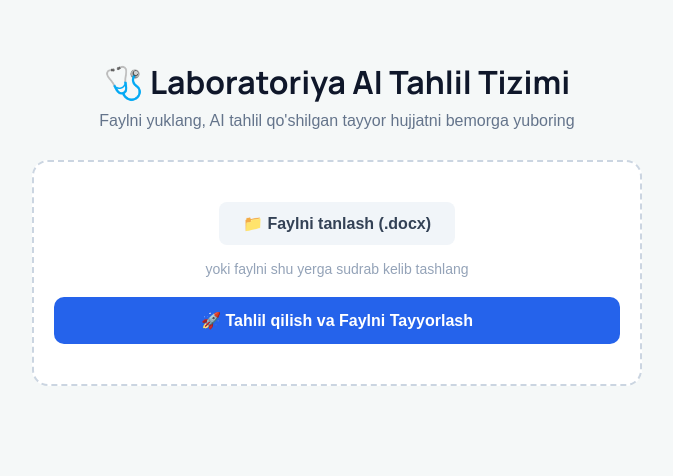
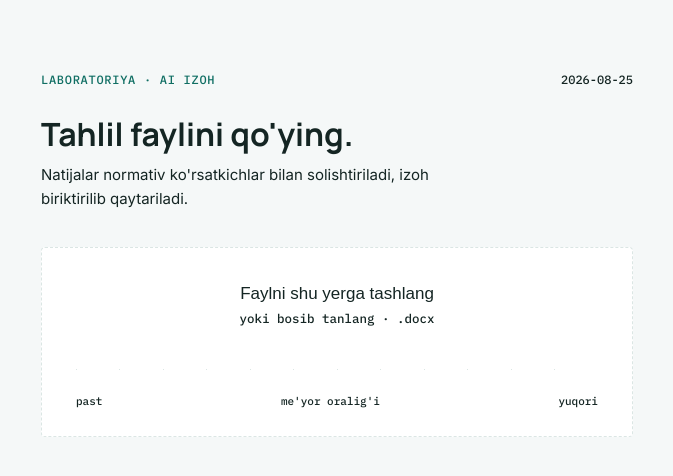
Before and after one commit to AzizbackJollibayev/labaratoriya-ai, a Next.js app: page / in a window 1280 px wide. Shown: the top 476 px of the page, without its empty margins (303-976 px from the left). Built offline with nearby package versions, Linux system fonts and the light colour scheme.

Commit message:
Update page.tsx

```diff
--- a/app/page.tsx
+++ b/app/page.tsx
@@ -1,182 +1,424 @@
 "use client";
 
-import React, { useState } from "react";
+import React, { useCallback, useEffect, useRef, useState } from "react";
+
+type Phase = "idle" | "dragging" | "processing" | "done" | "error";
 
 export default function LaborantPage() {
-  const [file, setFile] = useState<File | null>(null);
-  const [loading, setLoading] = useState(false);
+  const [phase, setPhase] = useState<Phase>("idle");
+  const [fileName, setFileName] = useState("");
   const [downloadUrl, setDownloadUrl] = useState<string | null>(null);
   const [downloadName, setDownloadName] = useState("");
-  const [error, setError] = useState("");
-  const [isDragging, setIsDragging] = useState(false);
+  const [errorMsg, setErrorMsg] = useState("");
+  const [today, setToday] = useState("");
+  const inputRef = useRef<HTMLInputElement>(null);
 
-  const handleFileChange = (e: React.ChangeEvent<HTMLInputElement>) => {
-    if (e.target.files && e.target.files[0]) {
-      setFile(e.target.files[0]);
-      setError("");
-      setDownloadUrl(null);
-    }
-  };
+  useEffect(() => {
+    setToday(
+      new Date().toLocaleDateString("uz-UZ", { day: "2-digit", month: "2-digit", year: "numeric" })
+    );
+  }, []);
 
-  // Drag & Drop (Faylni sudrab kelib tashlash) hodisalari
-  const handleDragOver = (e: React.DragEvent<HTMLDivElement>) => {
-    e.preventDefault();
-    setIsDragging(true);
-  };
-
-  const handleDragLeave = (e: React.DragEvent<HTMLDivElement>) => {
-    e.preventDefault();
-    setIsDragging(false);
-  };
-
-  const handleDrop = (e: React.DragEvent<HTMLDivElement>) => {
-    e.preventDefault();
-    setIsDragging(false);
-    if (e.dataTransfer.files && e.dataTransfer.files[0]) {
-      const droppedFile = e.dataTransfer.files[0];
-      if (droppedFile.name.endsWith(".docx")) {
-        setFile(droppedFile);
-        setError("");
-        setDownloadUrl(null);
-      } else {
-        setError("Faqat .docx formatidagi Word fayllarini yuklashingiz mumkin!");
-      }
-    }
-  };
-
-  const handleProcess = async () => {
-    if (!file) {
-      setError("Iltimos, avval laboratoriya faylini yuklang!");
+  const processFile = useCallback(async (file: File) => {
+    if (!file.name.toLowerCase().endsWith(".docx")) {
+      setPhase("error");
+      setErrorMsg("Bu docx emas. Faqat .docx fayllar qabul qilinadi.");
       return;
     }
 
-    setLoading(true);
-    setError("");
-    setDownloadUrl(null);
+    setFileName(file.name);
+    setPhase("processing");
+    setErrorMsg("");
 
     const formData = new FormData();
     formData.append("file", file);
 
     try {
-      const response = await fetch("/api/process-lab", {
-        method: "POST",
-        body: formData,
-      });
+      const res = await fetch("/api/process-lab", { method: "POST", body: formData });
 
-      if (!response.ok) {
-        const errData = await response.json();
-        throw new Error(errData.error || "Tahlil qilishda xatolik yuz berdi");
+      if (!res.ok) {
+        const data = await res.json().catch(() => ({}));
+        throw new Error(data.error || "Faylni qayta ishlashda xatolik yuz berdi.");
       }
 
-      const blob = await response.blob();
-      const url = window.URL.createObjectURL(blob);
+      const blob = await res.blob();
+      const url = URL.createObjectURL(blob);
       setDownloadUrl(url);
       setDownloadName(`TAHLIL_${file.name}`);
+      setPhase("done");
     } catch (err: any) {
-      setError(err.message);
-    } finally {
-      setLoading(false);
+      setPhase("error");
+      setErrorMsg(err?.message || "Kutilmagan xatolik yuz berdi.");
     }
+  }, []);
+
+  const onDrop = useCallback(
+    (e: React.DragEvent) => {
+      e.preventDefault();
+      const file = e.dataTransfer.files?.[0];
+      if (file) processFile(file);
+    },
+    [processFile]
+  );
+
+  const onSelect = useCallback(
+    (e: React.ChangeEvent<HTMLInputElement>) => {
+      const file = e.target.files?.[0];
+      if (file) processFile(file);
+    },
+    [processFile]
+  );
+
+  const reset = () => {
+    setPhase("idle");
+    setFileName("");
+    setDownloadUrl(null);
+    setErrorMsg("");
+    if (inputRef.current) inputRef.current.value = "";
+  };
+
+  const openPicker = () => {
+    if (phase !== "processing") inputRef.current?.click();
   };
 
   return (
-    <div style={{ maxWidth: "650px", margin: "60px auto", fontFamily: "sans-serif", padding: "0 20px" }}>
-      <div style={{ textAlign: "center", marginBottom: "30px" }}>
-        <h1 style={{ color: "#0f172a", marginBottom: "8px" }}>🩺 Laboratoriya AI Tahlil Tizimi</h1>
-        <p style={{ color: "#64748b", margin: 0 }}>Faylni yuklang, AI tahlil qo'shilgan tayyor hujjatni bemorga yuboring</p>
+    <main className="page">
+      <div className="tag-row mono">
+        <span className="tag-eyebrow">Laboratoriya · AI izoh</span>
+        <span className="tag-date">{today}</span>
       </div>
 
-      <div
-        onDragOver={handleDragOver}
-        onDragLeave={handleDragLeave}
-        onDrop={handleDrop}
-        style={{
-          background: isDragging ? "#eff6ff" : "#ffffff",
-          border: isDragging ? "2px dashed #2563eb" : "2px dashed #cbd5e1",
-          borderRadius: "16px",
-          padding: "40px 20px",
-          textAlign: "center",
-          transition: "all 0.2s ease",
+      <h1 className="headline">Tahlil faylini qo&apos;ying.</h1>
+      <p className="sub">
+        Natijalar normativ ko&apos;rsatkichlar bilan solishtiriladi, izoh biriktirilib qaytariladi.
+      </p>
+
+      <section
+        className={`dropzone phase-${phase}`}
+        onDragOver={(e) => {
+          e.preventDefault();
+          if (phase === "idle") setPhase("dragging");
+        }}
+        onDragLeave={() => {
+          if (phase === "dragging") setPhase("idle");
+        }}
+        onDrop={onDrop}
+        onClick={openPicker}
+        role="button"
+        tabIndex={0}
+        aria-label="Tahlil faylini tashlang yoki tanlang"
+        onKeyDown={(e) => {
+          if (e.key === "Enter" || e.key === " ") {
+            e.preventDefault();
+            openPicker();
+          }
         }}
       >
         <input
+          ref={inputRef}
           type="file"
           accept=".docx"
-          id="fileInput"
-          onChange={handleFileChange}
+          onChange={onSelect}
           style={{ display: "none" }}
         />
-        <label
-          htmlFor="fileInput"
-          style={{
-            display: "inline-block",
-            padding: "12px 24px",
-            background: "#f1f5f9",
-            borderRadius: "8px",
-            cursor: "pointer",
-            fontWeight: "600",
-            color: "#334155",
-            marginBottom: "8px",
-          }}
-        >
-          📁 Faylni tanlash (.docx)
-        </label>
 
-        <p style={{ color: "#94a3b8", fontSize: "14px", margin: "8px 0" }}>
-          yoki faylni shu yerga sudrab kelib tashlang
-        </p>
+        <div className="prompt">
+          {phase === "idle" && (
+            <>
+              <p className="prompt-main">Faylni shu yerga tashlang</p>
+              <p className="prompt-sub mono">yoki bosib tanlang · .docx</p>
+            </>
+          )}
+          {phase === "dragging" && <p className="prompt-main">Qo&apos;yib yuboring</p>}
+          {phase === "processing" && (
+            <>
+              <p className="prompt-main">Solishtirilmoqda</p>
+              <p className="prompt-sub mono">{fileName}</p>
+            </>
+          )}
+          {phase === "done" && <p className="prompt-main">Tayyor</p>}
+          {phase === "error" && <p className="prompt-main flag">{errorMsg}</p>}
+        </div>
 
-        {file && <p style={{ color: "#2563eb", fontWeight: "600", marginTop: "12px" }}>Tanlandi: {file.name}</p>}
+        <div className="track">
+          <div className="zone" />
+          <div className={`marker marker-${phase}`} />
+        </div>
+        <div className="track-labels mono">
+          <span>past</span>
+          <span>me&apos;yor oralig&apos;i</span>
+          <span>yuqori</span>
+        </div>
+      </section>
 
-        <div style={{ marginTop: "20px" }}>
-          <button
-            onClick={handleProcess}
-            disabled={loading || !file}
-            style={{
-              width: "100%",
-              padding: "14px",
-              background: loading ? "#94a3b8" : "#2563eb",
-              color: "#fff",
-              border: "none",
-              borderRadius: "10px",
-              fontSize: "16px",
-              fontWeight: "bold",
-              cursor: loading || !file ? "not-allowed" : "pointer",
-            }}
-          >
-            {loading ? "Gemini AI tahlil qilmoqda..." : "🚀 Tahlil qilish va Faylni Tayyorlash"}
+      {phase === "done" && downloadUrl && (
+        <div className="stub">
+          <div className="stub-perf" aria-hidden="true" />
+          <div className="stub-row">
+            <div className="stub-info">
+              <span className="stub-file mono">{downloadName}</span>
+              <span className="stub-pill">tayyor</span>
+            </div>
+            <a className="stub-btn" href={downloadUrl} download={downloadName}>
+              Faylni yuklab olish
+            </a>
+          </div>
+          <button className="stub-reset" onClick={reset}>
+            Yana bir fayl
           </button>
-        </div>
-      </div>
-
-      {error && (
-        <div style={{ background: "#fef2f2", color: "#dc2626", padding: "14px", borderRadius: "10px", marginTop: "20px" }}>
-          ⚠️ {error}
         </div>
       )}
 
-      {downloadUrl && (
-        <div style={{ background: "#f0fdf4", border: "1px solid #bbf7d0", padding: "20px", borderRadius: "12px", marginTop: "24px", textAlign: "center" }}>
-          <p style={{ color: "#166534", fontWeight: "bold", marginBottom: "12px" }}>
-            ✅ Fayl tayyorlandi! Gemini AI xulosasi fayl oxiriga biriktirildi.
-          </p>
-          <a
-            href={downloadUrl}
-            download={downloadName}
-            style={{
-              display: "inline-block",
-              padding: "12px 28px",
-              background: "#16a34a",
-              color: "#fff",
-              textDecoration: "none",
-              borderRadius: "8px",
-              fontWeight: "bold",
-            }}
-          >
-            📥 Tayyor Faylni Yuklab Olish (Bemor uchun)
-          </a>
-        </div>
+      {phase === "error" && (
+        <button className="retry" onClick={reset}>
+          Qayta urinish
+        </button>
       )}
-    </div>
+
+      <style jsx>{`
+        .page {
+          max-width: 640px;
+          margin: 0 auto;
+          padding: 72px 24px 56px;
+        }
+        .tag-row {
+          display: flex;
+          justify-content: space-between;
+          align-items: baseline;
+          margin-bottom: 28px;
+        }
+        .tag-eyebrow {
+          font-size: 12px;
+          letter-spacing: 0.06em;
+          text-transform: uppercase;
+          color: var(--teal);
+        }
+        .tag-date {
+          font-size: 12px;
+          color: var(--ink-faint);
+        }
+        .headline {
+          font-size: 32px;
+          font-weight: 600;
+          line-height: 1.2;
+          color: var(--ink);
+          margin-bottom: 10px;
+        }
+        .sub {
+          font-size: 15px;
+          color: var(--ink-muted);
+          line-height: 1.6;
+          margin: 0 0 36px;
+          max-width: 46ch;
+        }
+        .dropzone {
+          background: var(--card);
+          border: 1px dashed var(--line);
+          border-radius: 4px;
+          padding: 36px 28px 28px;
+          cursor: pointer;
+          transition: border-color 0.15s ease, background 0.15s ease;
+        }
+        .dropzone.phase-dragging {
+          border-color: var(--teal);
+          border-style: solid;
+          background: var(--teal-tint);
+        }
+        .dropzone.phase-processing {
+          cursor: default;
+          border-style: solid;
+          border-color: var(--line);
+        }
+        .dropzone.phase-done {
+          border-style: solid;
+          border-color: var(--teal);
+        }
+        .dropzone.phase-error {
+          border-style: solid;
+          border-color: var(--flag);
+        }
+        .prompt {
+          text-align: center;
+          margin-bottom: 24px;
+          min-height: 44px;
+        }
+        .prompt-main {
+          font-family: "Space Grotesk", sans-serif;
+          font-size: 17px;
+          font-weight: 500;
+          margin: 0 0 6px;
+          color: var(--ink);
+        }
+        .prompt-main.flag {
+          color: var(--flag);
+          font-size: 14px;
+          font-weight: 400;
+          font-family: "Inter", sans-serif;
+          max-width: 40ch;
+          margin: 0 auto;
+        }
+        .prompt-sub {
+          font-size: 12.5px;
+          color: var(--ink-faint);
+          margin: 0;
+        }
+        .track {
+          position: relative;
+          height: 34px;
+          margin: 0 6px;
+          background-image: repeating-linear-gradient(
+            to right,
+            var(--line) 0,
+            var(--line) 1px,
+            transparent 1px,
+            transparent 8.33%
+          );
+          background-position: center;
+          background-size: 100% 1px;
+          background-repeat: no-repeat;
+        }
+        .zone {
+          position: absolute;
+          left: 33%;
+          width: 34%;
+          top: 0;
+          bottom: 0;
+          background: var(--teal-tint);
+        }
+        .marker {
+          position: absolute;
+          top: 50%;
+          width: 12px;
+          height: 12px;
+          border-radius: 50%;
+          background: var(--teal);
+          transform: translate(-50%, -50%);
+          opacity: 0;
+          left: 6%;
+        }
+        .marker-dragging {
+          opacity: 1;
+          animation: pulse 1s ease-in-out infinite;
+        }
+        .marker-processing {
+          opacity: 1;
+          animation: sweep 1.3s cubic-bezier(0.65, 0, 0.35, 1) infinite;
+        }
+        .marker-done {
+          opacity: 1;
+          left: 78%;
+          transition: left 0.6s ease;
+        }
+        .marker-error {
+          opacity: 1;
+          left: 6%;
+          background: var(--flag);
+        }
+        @keyframes pulse {
+          0%,
+          100% {
+            transform: translate(-50%, -50%) scale(1);
+          }
+          50% {
+            transform: translate(-50%, -50%) scale(1.4);
+          }
+        }
+        @keyframes sweep {
+          0% {
+            left: 6%;
+          }
+          50% {
+            left: 82%;
+          }
+          100% {
+            left: 6%;
+          }
+        }
+        .track-labels {
+          display: flex;
+          justify-content: space-between;
+          margin: 8px 6px 0;
+          font-size: 11px;
+          color: var(--ink-faint);
+        }
+        .stub {
+          margin-top: 20px;
+          background: var(--card);
+          border: 1px solid var(--line);
+          border-radius: 4px;
+          padding: 4px 20px 18px;
+        }
+        .stub-perf {
+          height: 1px;
+          margin: 0 -20px 16px;
+          background-image: repeating-linear-gradient(
+            to right,
+            var(--line) 0,
+            var(--line) 4px,
+            transparent 4px,
+            transparent 9px
+          );
+        }
+        .stub-row {
+          display: flex;
+          align-items: center;
+          justify-content: space-between;
+          gap: 16px;
+          flex-wrap: wrap;
+        }
+        .stub-info {
+          display: flex;
+          align-items: center;
+          gap: 10px;
+          min-width: 0;
+        }
+        .stub-file {
+          font-size: 13px;
+          color: var(--ink);
+          overflow: hidden;
+          text-overflow: ellipsis;
+          white-space: nowrap;
+        }
+        .stub-pill {
+          flex-shrink: 0;
+          font-size: 11px;
+          color: var(--teal-deep);
+          background: var(--teal-tint);
+          padding: 3px 9px;
+          border-radius: 3px;
+        }
+        .stub-btn {
+          flex-shrink: 0;
+          background: var(--ink);
+          color: var(--paper);
+          text-decoration: none;
+          font-size: 13.5px;
+          font-weight: 500;
+          padding: 10px 18px;
+          border-radius: 4px;
+        }
+        .stub-reset {
+          display: block;
+          margin: 14px 0 0;
+          background: none;
+          border: none;
+          color: var(--ink-faint);
+          font-size: 12.5px;
+          text-decoration: underline;
+          cursor: pointer;
+          padding: 0;
+        }
+        .retry {
+          margin-top: 16px;
+          background: none;
+          border: 1px solid var(--flag);
+          color: var(--flag);
+          font-size: 13px;
+          padding: 8px 16px;
+          border-radius: 4px;
+          cursor: pointer;
+        }
+      `}</style>
+    </main>
   );
 }
```
